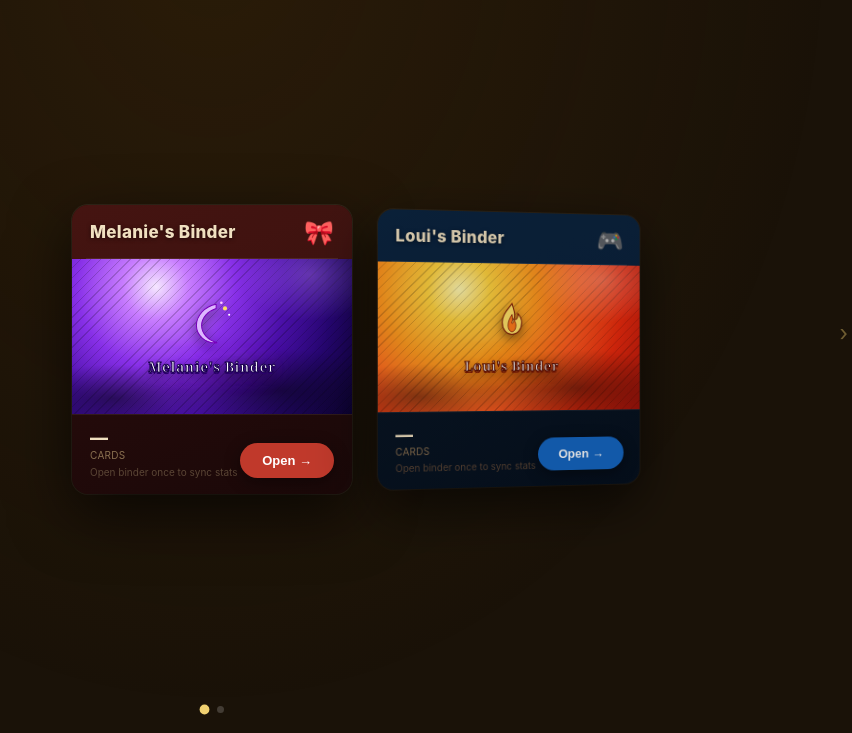
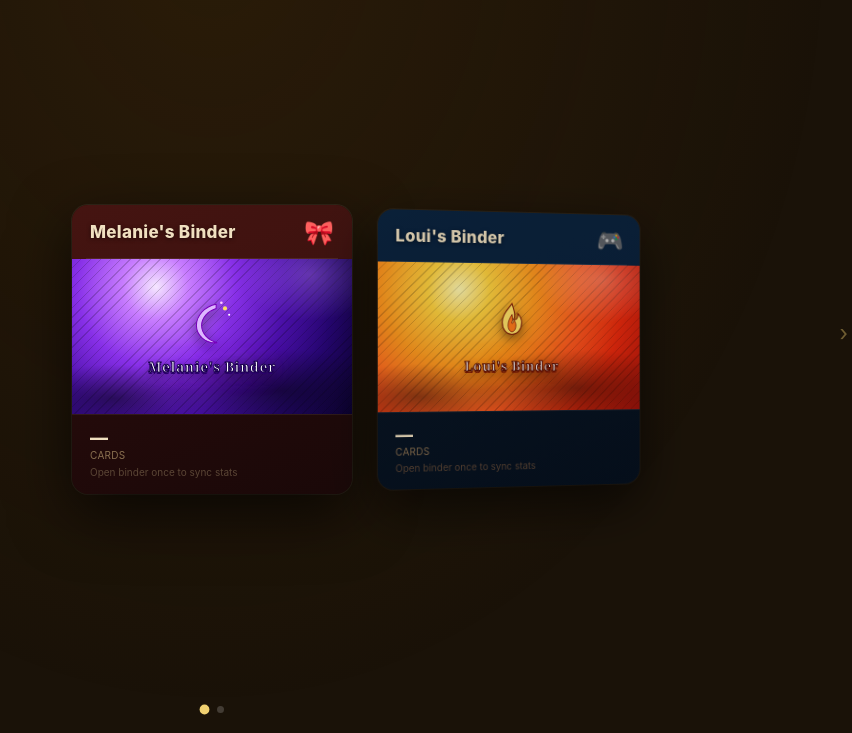
Before and after one commit to claudeaispam-maker/binder-hub, a plain HTML site: page index.html in a window 1280 px wide. Shown: the part 67-800 px from the top of the page, without its empty margins (428-1280 px from the left). Drawn offline with Linux system fonts and the light colour scheme.

Commit message:
Hub: tap cover art to open binder, remove Open button
Clicking the cover image navigates to the binder. The Open button is
removed so the cover area is fully unobstructed.

Co-Authored-By: Claude Sonnet 4.6 <noreply@anthropic.com>

```diff
--- a/index.html
+++ b/index.html
@@ -302,21 +302,18 @@ function buildCard(binder, index){
   spine.innerHTML = `<span class="spineName">${binder.name}</span><span class="spineIcon">${binder.icon}</span>`;
   card.appendChild(spine);
 
-  /* Cover art always visible, loaded or not */
-  card.appendChild(buildCoverBody(binder, data));
+  /* Cover art — clickable to open the binder */
+  const coverBody = buildCoverBody(binder, data);
+  coverBody.style.cursor = 'pointer';
+  coverBody.addEventListener('click', e => { e.stopPropagation(); window.location.href = binder.url; });
+  card.appendChild(coverBody);
 
-  const footer=document.createElement('div');
-  footer.className='cardFooter';
-  const btn=document.createElement('button');
-  btn.className='openBtn';
-  btn.style.background=binder.accent;
-  btn.textContent='Open →';
-  btn.addEventListener('click',e=>{e.stopPropagation();window.location.href=binder.url;});
-
+  const footer = document.createElement('div');
+  footer.className = 'cardFooter';
   if(!data){
-    footer.innerHTML=`<div><div class="statRow"><div class="stat"><div class="val">—</div><div class="lbl">CARDS</div></div></div><div class="lastUpd">Open binder once to sync stats</div></div>`;
+    footer.innerHTML = `<div><div class="statRow"><div class="stat"><div class="val">—</div><div class="lbl">CARDS</div></div></div><div class="lastUpd">Open binder once to sync stats</div></div>`;
   } else {
-    footer.innerHTML=`
+    footer.innerHTML = `
       <div>
         <div class="statRow">
           <div class="stat"><div class="val">${stats.count}</div><div class="lbl">CARDS</div></div>
@@ -326,7 +323,6 @@ function buildCard(binder, index){
       </div>
     `;
   }
-  footer.appendChild(btn);
   card.appendChild(footer);
 
   wrap.appendChild(card);
```
